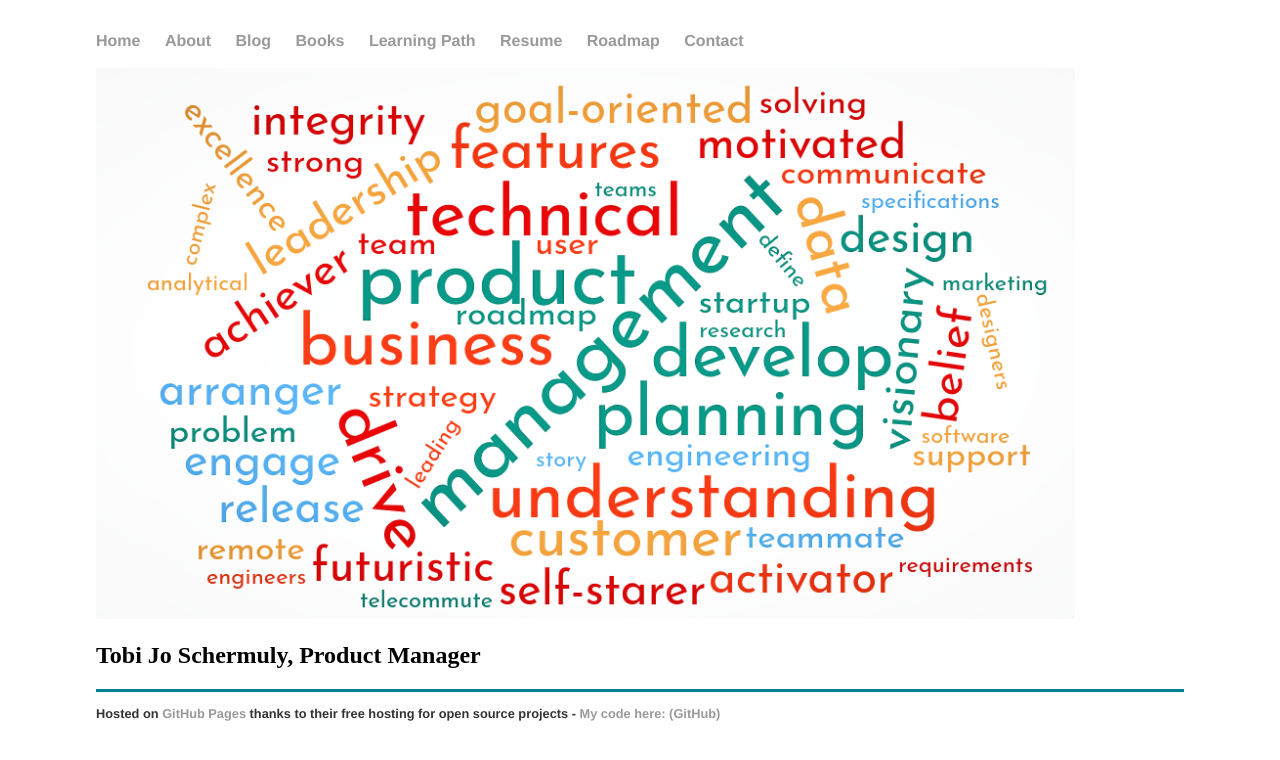
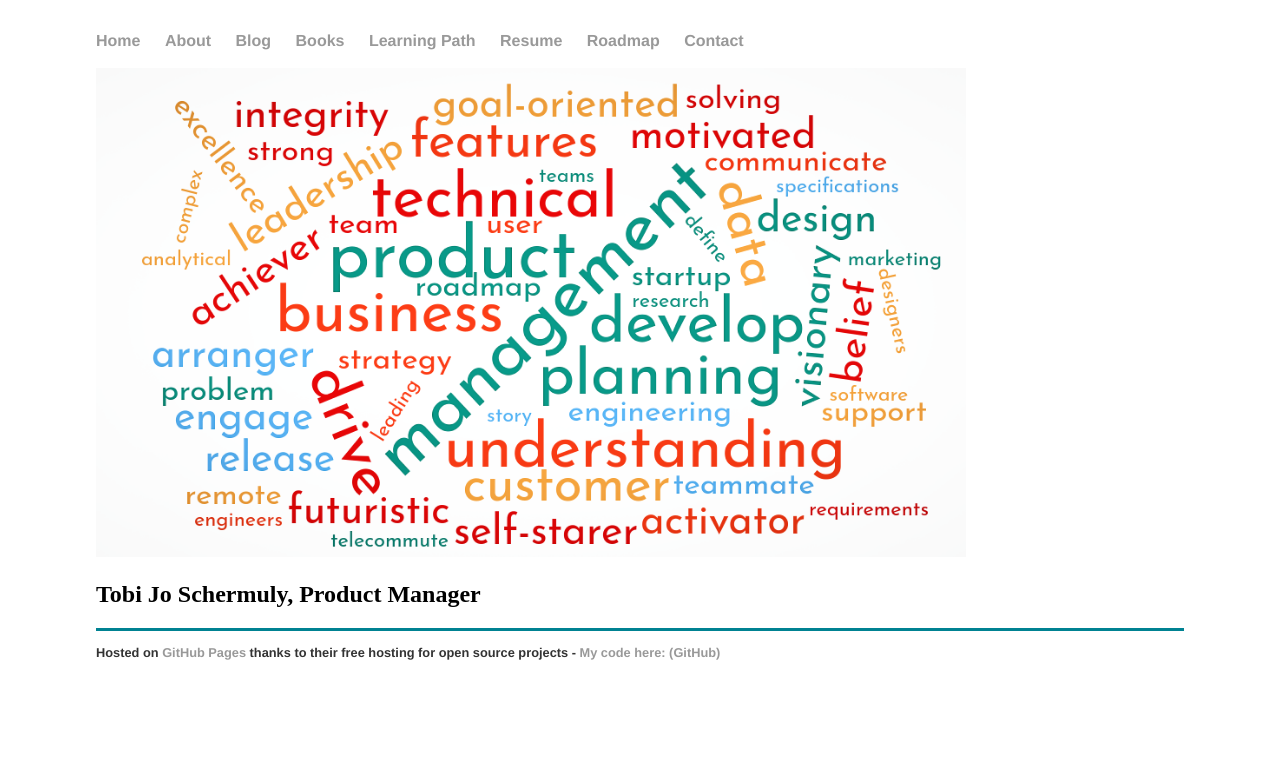
Before and after one commit to t0biasj0seph/t0biasj0seph, a Jekyll site: the page built from index.html, in a window 1280 px wide. Shown: the top 760 px of the page. Built offline with Jekyll 4.4.1, drawn with Linux system fonts in a browser that asks for light colours; some web fonts are replaced.

Commit message:
background changes on homepage

```diff
--- a/index.html
+++ b/index.html
@@ -4,7 +4,7 @@ title: Tobi Jo Schermuly, Product Manager
 ---
 <div class="cloud">
   <div class="inside-cloud">
-  <img src="http://tobijoschermuly.com/images/cloud7.png" style="max-width: 90%;" />
+  <img src="http://tobijoschermuly.com/images/cloud7.png" style="max-width: 80%;" />
   <h2>{{ page.title }}</h2>
 </div>
 </div>
```
